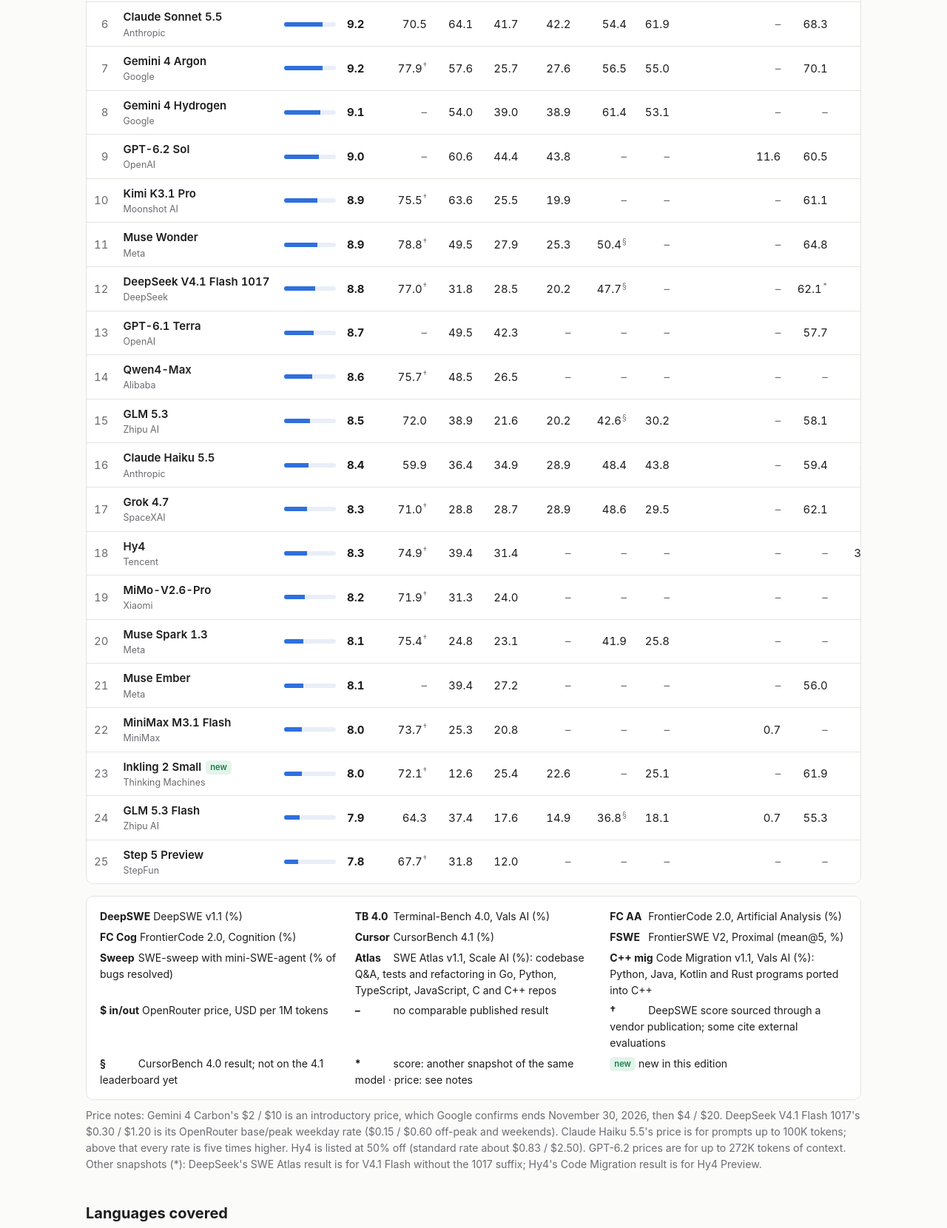
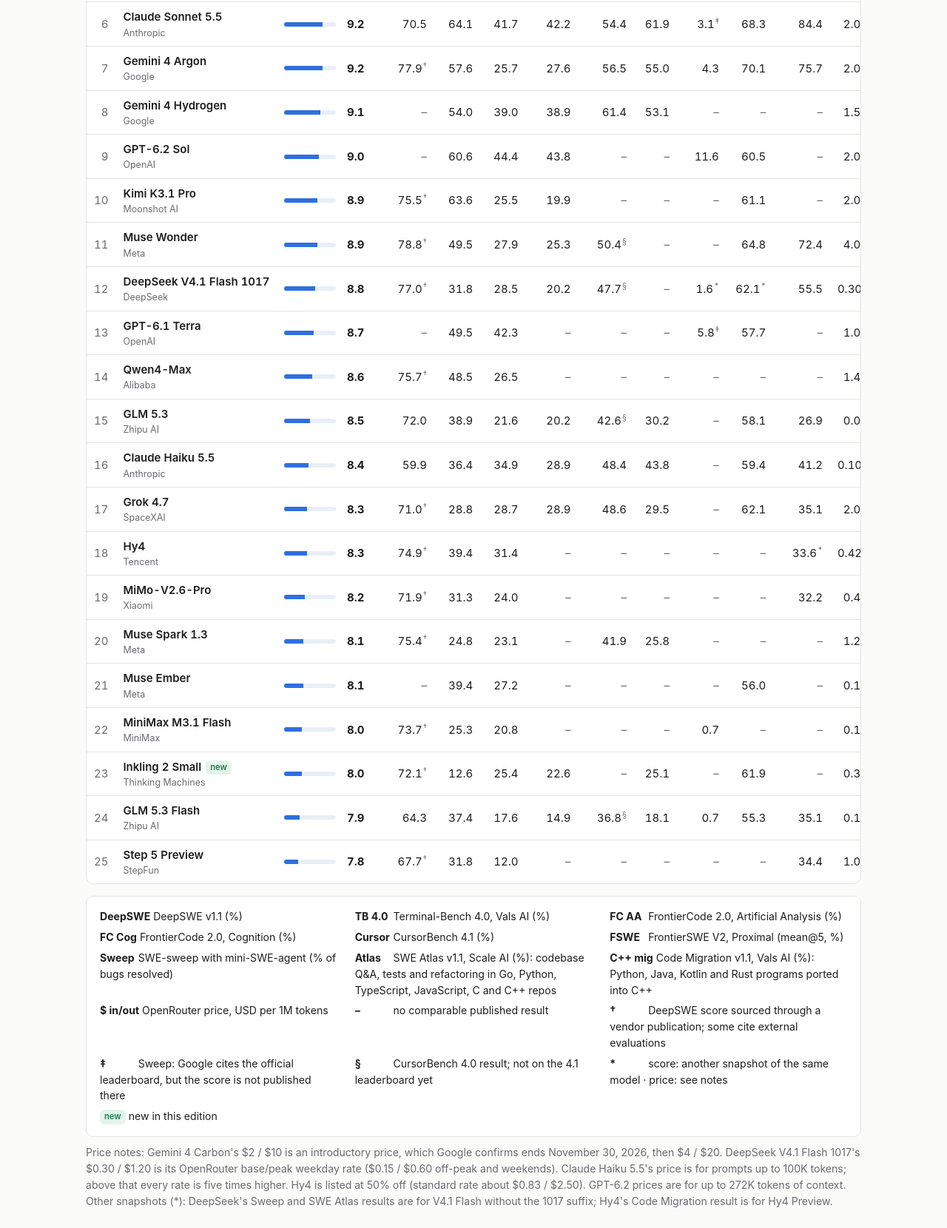
Before and after one commit to inikep/ai-coding-ranking, a plain HTML site: page index.html in a window 1280 px wide. Shown: the part 540-2200 px from the top of the page at 74% size. Drawn offline with Linux system fonts and the light colour scheme.

Commit message:
Add missing SWE-sweep mini-SWE scores to the top 25 ranking
Add the four mini-SWE-agent scores that were missing: Gemini 4 Argon
(4.3%) from Google's Carbon evaluation, DeepSeek V4.1 Flash (1.6%,
snapshot without the 1017 suffix, marked *) from the official
leaderboard, and Claude Sonnet 5.5 (3.1%) and GPT-6.1 Terra (5.8%)
from Google's Hydrogen evaluation. Mark the last two with a new ‡
because Google attributes them to the official leaderboard, which
does not publish them.

Explain each score's source, note that Google reports
subtask-weighted reward, and list the provider-harness scores left
out (Hydrogen, Neon, Opus 5.5 and GPT-6.2 Sol). Add the Hydrogen
evaluation to the sources and shorten the web column header to
"Sweep".

Implemented by GPT-6.2 Astra high
Improved by Opus 5.5 high: add the missing Argon, DeepSeek, Sonnet 5.5 and Terra SWE-sweep scores and shorten the web column name

```diff
--- a/index.html
+++ b/index.html
@@ -94,7 +94,7 @@ footer { margin-top: 48px; color: var(--muted); font-size: 0.82rem; }
   <th data-k="fcod" title="FrontierCode 2.0, Cognition">FC Cog</th>
   <th data-k="curs" title="CursorBench 4.1">Cursor</th>
   <th data-k="fswe" title="FrontierSWE V2, Proximal: mean@5">FSWE</th>
-  <th data-k="sweep" title="SWE-sweep with mini-SWE-agent (%)">Sweep (mini-SWE)</th>
+  <th data-k="sweep" title="SWE-sweep with mini-SWE-agent (%)">Sweep</th>
   <th data-k="atls" title="SWE Atlas v1.1, Scale AI">Atlas</th>
   <th data-k="mcpp" title="Code Migration v1.1, Vals AI: ports into C++">C++ mig</th>
   <th data-k="in" title="OpenRouter input price, USD per 1M tokens">$ in</th>
@@ -117,11 +117,12 @@ footer { margin-top: 48px; color: var(--muted); font-size: 0.82rem; }
   <div><b>$ in/out</b> OpenRouter price, USD per 1M tokens</div>
   <div><b>–</b> no comparable published result</div>
   <div><b>†</b> DeepSWE score sourced through a vendor publication; some cite external evaluations</div>
+  <div><b>‡</b> Sweep: Google cites the official leaderboard, but the score is not published there</div>
   <div><b>§</b> CursorBench 4.0 result; not on the 4.1 leaderboard yet</div>
   <div><b>*</b> score: another snapshot of the same model · price: see notes</div>
   <div><span class="badge" style="margin:0">new</span> new in this edition</div>
 </div>
-<p class="notes">Price notes: Gemini 4 Carbon's $2 / $10 is an introductory price, which Google confirms ends November 30, 2026, then $4 / $20. DeepSeek V4.1 Flash 1017's $0.30 / $1.20 is its OpenRouter base/peak weekday rate ($0.15 / $0.60 off-peak and weekends). Claude Haiku 5.5's price is for prompts up to 100K tokens; above that every rate is five times higher. Hy4 is listed at 50% off (standard rate about $0.83 / $2.50). GPT-6.2 prices are for up to 272K tokens of context. Other snapshots (*): DeepSeek's SWE Atlas result is for V4.1 Flash without the 1017 suffix; Hy4's Code Migration result is for Hy4 Preview.</p>
+<p class="notes">Price notes: Gemini 4 Carbon's $2 / $10 is an introductory price, which Google confirms ends November 30, 2026, then $4 / $20. DeepSeek V4.1 Flash 1017's $0.30 / $1.20 is its OpenRouter base/peak weekday rate ($0.15 / $0.60 off-peak and weekends). Claude Haiku 5.5's price is for prompts up to 100K tokens; above that every rate is five times higher. Hy4 is listed at 50% off (standard rate about $0.83 / $2.50). GPT-6.2 prices are for up to 272K tokens of context. Other snapshots (*): DeepSeek's Sweep and SWE Atlas results are for V4.1 Flash without the 1017 suffix; Hy4's Code Migration result is for Hy4 Preview.</p>
 
 <h2>Languages covered</h2>
 <p>The ranking targets C/C++. Two columns explicitly describe their language coverage: <strong>Atlas</strong> (SWE Atlas repositories in Go, Python, TypeScript, JavaScript, C and C++, with no per-language scores) and <strong>C++ mig</strong> (code ported into C++). The other benchmarks:</p>
@@ -183,11 +184,11 @@ footer { margin-top: 48px; color: var(--muted); font-size: 0.82rem; }
 
 <p class="notes">DeepSWE publication provenance: Meta’s Muse Wonder model card and Thinking Machines’ Inkling 2 Small launch credit Datacurve for their DeepSWE results; Kimi’s launch describes its own Claude Code evaluation. The † marker identifies the publication used, not a common test harness.</p>
 
-<p class="notes">Six models have a verified mini-SWE score. The official leaderboard supplies Opus 5.5, GLM 5.3 Flash and MiniMax M3.1 Flash. Google reports Carbon with mini-swe-agent and Neon and GPT-6.2 Sol with its vision variant.</p>
+<p class="notes">Sweep: Ten models have a mini-SWE score. The official leaderboard (November 2 snapshot) supplies Opus 5.5, GLM 5.3 Flash, MiniMax M3.1 Flash and DeepSeek V4.1 Flash (without the 1017 suffix, marked *). Google self-reports Carbon and Argon in its Carbon evaluation, and Neon and GPT-6.2 Sol with a mini-swe-agent vision variant in its Neon evaluation; Google reports subtask-weighted reward. Provider-harness scores are not shown: Gemini 4 Hydrogen 13.5% and Neon 39.0% (Antigravity CLI), Opus 5.5 10.1% (Claude Code), GPT-6.2 Sol 8.3% (Codex). ‡ Google's Hydrogen evaluation reports Claude Sonnet 5.5 at 3.1% and GPT-6.1 Terra at 5.8% and attributes them to the official SWE-sweep leaderboard, but neither is published there.</p>
 
 <h2>Sources</h2>
 <ul class="sources">
-  <li>SWE-sweep: <a href="https://swesweep.com/results/">official results</a>, <a href="https://storage.googleapis.com/deepmind-media/gemini/gemini_4_carbon_model_evaluation.pdf">Carbon evaluation</a>, <a href="https://storage.googleapis.com/deepmind-media/gemini/gemini_4_neon_model_evaluation.pdf">Neon evaluation</a></li>
+  <li>SWE-sweep: <a href="https://swesweep.com/results/">official results</a>, <a href="https://storage.googleapis.com/deepmind-media/gemini/gemini_4_carbon_model_evaluation.pdf">Carbon evaluation</a>, <a href="https://storage.googleapis.com/deepmind-media/gemini/gemini_4_neon_model_evaluation.pdf">Neon evaluation</a>, <a href="https://storage.googleapis.com/deepmind-media/gemini/gemini_4_hydrogen_model_evaluation.pdf">Hydrogen evaluation</a></li>
   <li>DeepSWE provenance: <a href="https://research.meta.ai/static/muse-wonder-model-card">Meta model card</a>, <a href="https://thinkingmachines.ai/news/inkling-2-small/">Inkling 2 Small</a>, <a href="https://www.kimi.ai/blog/kimi-k3-1-pro">Kimi K3.1 Pro</a>, <a href="https://www.mercor.com/apex/oss-benchmarks/oss-deep-swe-leaderboard/">Mercor DeepSWE</a></li>
   <li>DeepSWE v1.1: <a href="https://atlas.village.dev/benchmarks/deepswe-1-1">atlas.village.dev</a></li>
   <li>Terminal-Bench 4.0: <a href="https://www.vals.ai/benchmarks/terminal-bench-4">vals.ai</a>, <a href="https://www.benchleader.com/benchmarks/vals_terminal_bench_4">benchleader.com</a></li>
@@ -208,7 +209,7 @@ footer { margin-top: 48px; color: var(--muted); font-size: 0.82rem; }
 </main>
 
 <script>
-// value, mark: "" | "†" | "*" | "§"
+// value, mark: "" | "†" | "‡" | "*" | "§"
 const M = (v, m = "") => ({ v, m });
 const N = null;
 const rows = [
@@ -217,14 +218,14 @@ const rows = [
   ["GPT-6.2 Astra", "OpenAI", 9.6, N, M(63.1), M(49.0), M(44.2), N, N, N, M(60.5), N, M(8.00), M(40.00)],
   ["Gemini 4 Carbon", "Google", 9.6, N, M(63.1), M(40.6), M(42.6), M(61.5), M(61.2), M(9.6), M(71.5), N, M(2.00, "*"), M(10.00, "*")],
   ["Gemini 4 Neon", "Google", 9.4, N, M(61.6), M(44.4), M(46.2), M(65.4), N, M(12.8), N, N, M(3.00), M(15.00), true],
-  ["Claude Sonnet 5.5", "Anthropic", 9.2, M(70.5), M(64.1), M(41.7), M(42.2), M(54.4), M(61.9), N, M(68.3), M(84.4), M(2.00), M(10.00)],
-  ["Gemini 4 Argon", "Google", 9.2, M(77.9, "†"), M(57.6), M(25.7), M(27.6), M(56.5), M(55.0), N, M(70.1), M(75.7), M(2.00), M(10.00)],
+  ["Claude Sonnet 5.5", "Anthropic", 9.2, M(70.5), M(64.1), M(41.7), M(42.2), M(54.4), M(61.9), M(3.1, "‡"), M(68.3), M(84.4), M(2.00), M(10.00)],
+  ["Gemini 4 Argon", "Google", 9.2, M(77.9, "†"), M(57.6), M(25.7), M(27.6), M(56.5), M(55.0), M(4.3), M(70.1), M(75.7), M(2.00), M(10.00)],
   ["Gemini 4 Hydrogen", "Google", 9.1, N, M(54.0), M(39.0), M(38.9), M(61.4), M(53.1), N, N, N, M(1.50), M(7.50)],
   ["GPT-6.2 Sol", "OpenAI", 9.0, N, M(60.6), M(44.4), M(43.8), N, N, M(11.6), M(60.5), N, M(2.00), M(10.00)],
   ["Kimi K3.1 Pro", "Moonshot AI", 8.9, M(75.5, "†"), M(63.6), M(25.5), M(19.9), N, N, N, M(61.1), N, M(2.00), M(10.00)],
   ["Muse Wonder", "Meta", 8.9, M(78.8, "†"), M(49.5), M(27.9), M(25.3), M(50.4, "§"), N, N, M(64.8), M(72.4), M(4.00), M(20.00)],
-  ["DeepSeek V4.1 Flash 1017", "DeepSeek", 8.8, M(77.0, "†"), M(31.8), M(28.5), M(20.2), M(47.7, "§"), N, N, M(62.1, "*"), M(55.5), M(0.30, "*"), M(1.20, "*")],
-  ["GPT-6.1 Terra", "OpenAI", 8.7, N, M(49.5), M(42.3), N, N, N, N, M(57.7), N, M(1.00), M(5.00)],
+  ["DeepSeek V4.1 Flash 1017", "DeepSeek", 8.8, M(77.0, "†"), M(31.8), M(28.5), M(20.2), M(47.7, "§"), N, M(1.6, "*"), M(62.1, "*"), M(55.5), M(0.30, "*"), M(1.20, "*")],
+  ["GPT-6.1 Terra", "OpenAI", 8.7, N, M(49.5), M(42.3), N, N, N, M(5.8, "‡"), M(57.7), N, M(1.00), M(5.00)],
   ["Qwen4-Max", "Alibaba", 8.6, M(75.7, "†"), M(48.5), M(26.5), N, N, N, N, N, N, M(1.43), M(4.28)],
   ["GLM 5.3", "Zhipu AI", 8.5, M(72.0), M(38.9), M(21.6), M(20.2), M(42.6, "§"), M(30.2), N, M(58.1), M(26.9), M(0.07), M(1.40)],
   ["Claude Haiku 5.5", "Anthropic", 8.4, M(59.9), M(36.4), M(34.9), M(28.9), M(48.4), M(43.8), N, M(59.4), M(41.2), M(0.10, "*"), M(0.50, "*")],
```
Also changed, not shown: 2026-11-19-AI-coding-ranking.txt.
